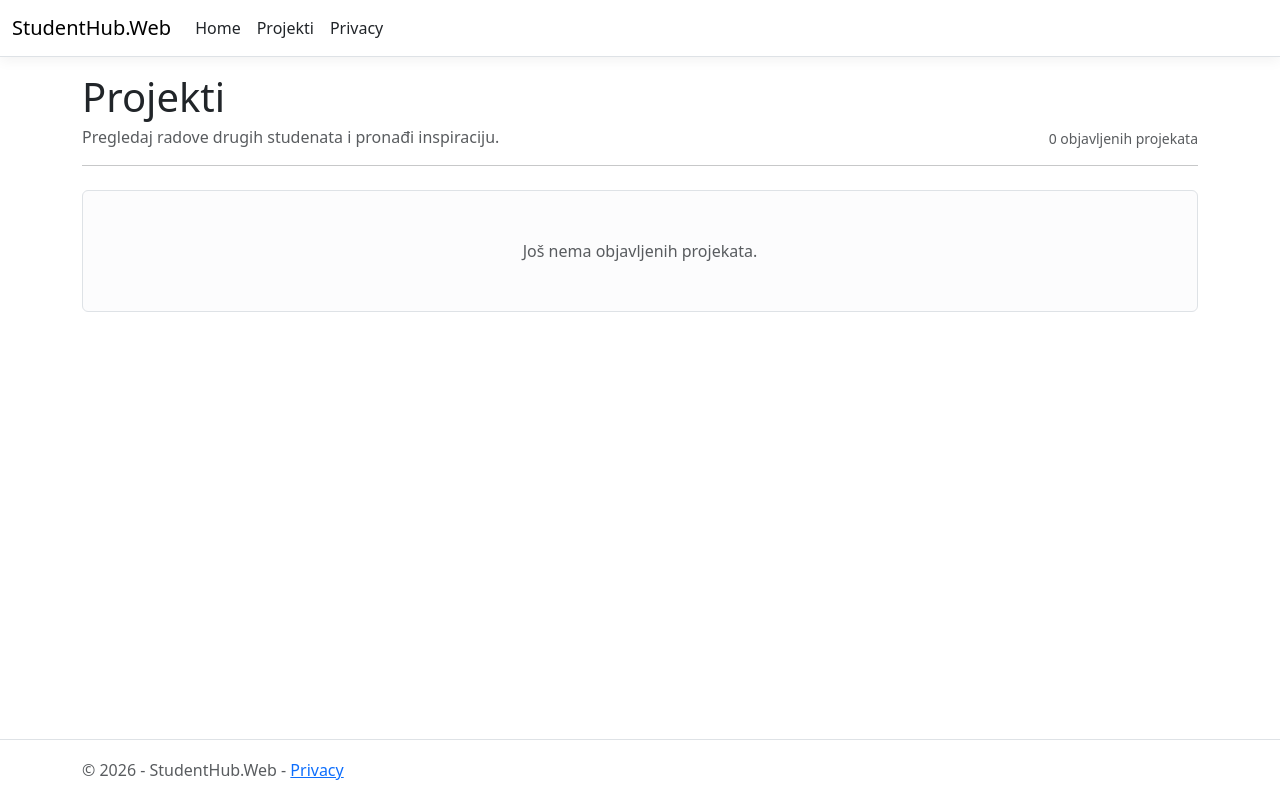
After one commit to TrulaRajcica/studenthub, an ASP.NET Core app: template src/StudentHub.Web/Views/Projekti/Index.cshtml in a window 1280 px wide. The commit adds this page. Run offline with ASP.NET Core 8, Linux system fonts and the light colour scheme; the template is opened without the code that fills it, so the values that code supplies are empty; style sheets or scripts are compiled from the project's sources; the project's own start-up code is not run, and a stand-in starts its controllers and pages.

Commit message:
TIM4-186: lista objavljenih projekata s karticama, ocjenom i tagovima

```diff
--- /dev/null
+++ b/src/StudentHub.Web/Views/Projekti/Index.cshtml
@@ -0,0 +1,66 @@
+@model IEnumerable<StudentHub.Web.Models.Projekt>
+@{
+    ViewData["Title"] = "Projekti";
+}
+
+<div class="d-flex justify-content-between align-items-end mb-1">
+    <div>
+        <h1 class="mb-1">Projekti</h1>
+        <p class="text-muted mb-0">Pregledaj radove drugih studenata i pronađi inspiraciju.</p>
+    </div>
+    <span class="text-muted small">@Model.Count() objavljenih projekata</span>
+</div>
+
+<hr class="mb-4" />
+
+@if (!Model.Any())
+{
+    <div class="alert alert-light border text-center py-5">
+        <p class="mb-0 text-muted">Još nema objavljenih projekata.</p>
+    </div>
+}
+else
+{
+    <div class="row row-cols-1 row-cols-md-2 row-cols-lg-3 g-4">
+        @foreach (var projekt in Model)
+        {
+            <div class="col">
+                <div class="card h-100 shadow-sm">
+                    <div class="card-body d-flex flex-column">
+                        <div class="d-flex justify-content-between align-items-start mb-2">
+                            <span class="badge bg-secondary">@projekt.Kategorija?.Naziv</span>
+                            @if (projekt.ProsjecnaOcjena.HasValue)
+                            {
+                                <span class="badge bg-warning text-dark">
+                                    &#9733; @projekt.ProsjecnaOcjena.Value.ToString("0.0")
+                                </span>
+                            }
+                            else
+                            {
+                                <span class="badge bg-light text-muted">bez ocjena</span>
+                            }
+                        </div>
+
+                        <h5 class="card-title">@projekt.Naziv</h5>
+                        <p class="card-text text-muted small flex-grow-1">@projekt.Opis</p>
+
+                        @if (projekt.Tagovi.Any())
+                        {
+                            <div class="mb-2">
+                                @foreach (var pt in projekt.Tagovi)
+                                {
+                                    <span class="badge rounded-pill bg-light text-dark border me-1">@pt.Tag?.Naziv</span>
+                                }
+                            </div>
+                        }
+
+                        <div class="d-flex justify-content-between align-items-center border-top pt-2 mt-2">
+                            <small class="text-muted">@projekt.Vlasnik?.PunoIme</small>
+                            <small class="text-muted">@projekt.BrojPregleda pregleda</small>
+                        </div>
+                    </div>
+                </div>
+            </div>
+        }
+    </div>
+}
--- a/src/StudentHub.Web/Views/Shared/_Layout.cshtml
+++ b/src/StudentHub.Web/Views/Shared/_Layout.cshtml
@@ -24,6 +24,9 @@
                             <a class="nav-link text-dark" asp-area="" asp-controller="Home" asp-action="Index">Home</a>
                         </li>
                         <li class="nav-item">
+                            <a class="nav-link text-dark" asp-area="" asp-controller="Projekti" asp-action="Index">Projekti</a>
+                        </li>
+                        <li class="nav-item">
                             <a class="nav-link text-dark" asp-area="" asp-controller="Home" asp-action="Privacy">Privacy</a>
                         </li>
                     </ul>
```
Also changed, not shown: src/StudentHub.Web/Controllers/ProjektiController.cs (added, +28 -0 lines).
